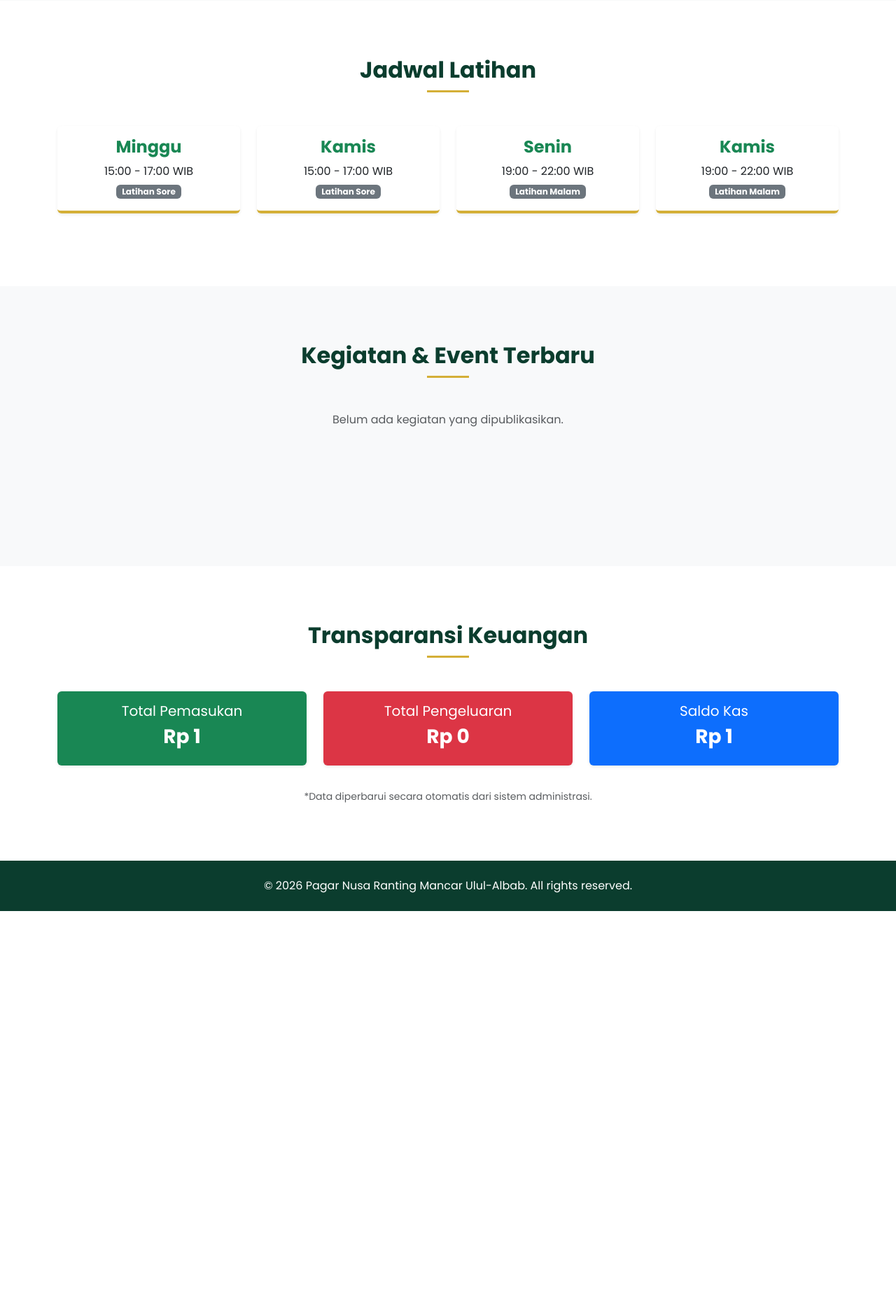
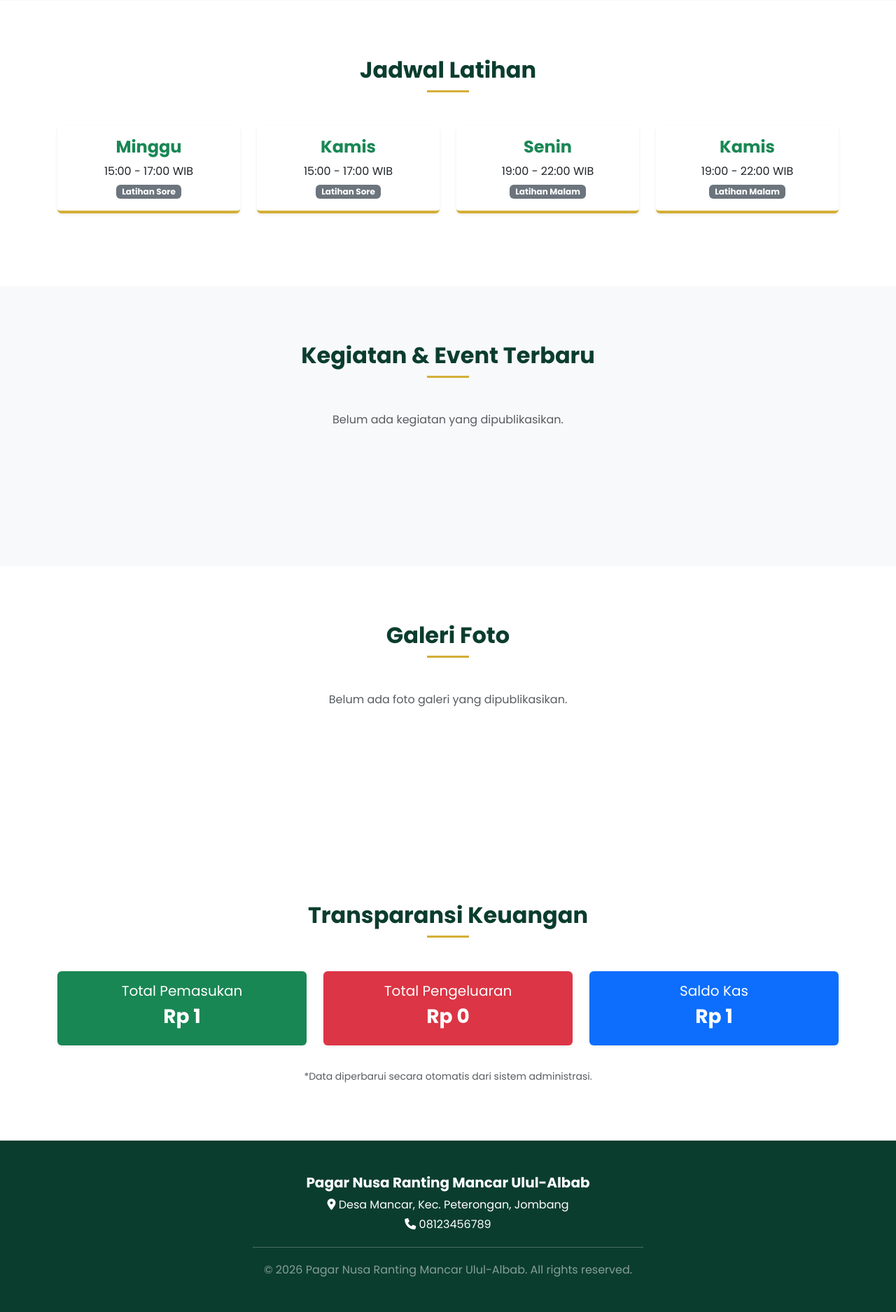
Before and after one commit to SeanDedsec/pagarnusa-ululalbab, a Laravel app: page / in a window 1280 px wide. Shown: the part 1719-3594 px from the top of the page at 70% size. Before the commit the page ends 3021 px from the top, so only its background shows below. Run offline with Laravel 12, Linux system fonts and the light colour scheme; data comes from the database, SQL or seed files in the repository; tables that the repository leaves empty hold one stand-in row (values such as "Sample post"); some libraries are stand-ins or nearby versions.

Commit message:
Fitur: Dinamisasi Identitas Publik dan Section Galeri

```diff
--- a/app/Http/Controllers/Site/HomeController.php
+++ b/app/Http/Controllers/Site/HomeController.php
@@ -3,11 +3,12 @@
 namespace App\Http\Controllers\Site;
 
 use App\Http\Controllers\Controller;
-use Illuminate\Http\Request;
 use App\Models\Pelatih;
 use App\Models\JadwalLatihan;
 use App\Models\Kegiatan;
 use App\Models\Keuangan;
+use App\Models\Pengaturan;
+use App\Models\Galeri;
 
 class HomeController extends Controller
 {
@@ -16,12 +17,23 @@ class HomeController extends Controller
         $pelatih = Pelatih::all();
         $jadwal = JadwalLatihan::all();
 
+        // Kegiatan yang dipublikasi
         $kegiatan = Kegiatan::with('galeri')->where('status_publikasi', 'publikasi')->orderBy('tanggal', 'desc')->take(3)->get();
 
+        // Galeri yang dipublikasi (ambil 6 foto terbaru)
+        $galeri = Galeri::where('status_publikasi', 'publikasi')->orderBy('tanggal', 'desc')->take(6)->get();
+
+        // Transparansi Keuangan
         $totalMasuk = Keuangan::where('jenis_transaksi', 'masuk')->sum('nominal');
         $totalKeluar = Keuangan::where('jenis_transaksi', 'keluar')->sum('nominal');
         $saldo = $totalMasuk - $totalKeluar;
 
-        return view('site.home', compact('pelatih', 'jadwal', 'kegiatan', 'totalMasuk', 'totalKeluar', 'saldo'));
+        $identitas = [
+            'nama_organisasi' => Pengaturan::where('kunci', 'nama_organisasi')->first()->nilai ?? 'Pagar Nusa Ranting Mancar Ulul-Albab',
+            'alamat' => Pengaturan::where('kunci', 'alamat')->first()->nilai ?? 'Desa Mancar, Kec. Peterongan, Jombang',
+            'no_hp' => Pengaturan::where('kunci', 'no_hp')->first()->nilai ?? '08123456789',
+        ];
+
+        return view('site.home', compact('pelatih', 'jadwal', 'kegiatan', 'galeri', 'totalMasuk', 'totalKeluar', 'saldo', 'identitas'));
     }
 }
--- a/resources/views/site/home.blade.php
+++ b/resources/views/site/home.blade.php
@@ -109,8 +109,7 @@
     <nav class="navbar navbar-expand-lg fixed-top">
         <div class="container">
             <a class="navbar-brand" href="#">
-                <img src="https://via.placeholder.com/40" alt="Logo">
-                PAGAR NUSA <br><small style="font-size: 10px; font-weight: 300;">Ranting Mancar Ulul-Albab</small>
+                <img src="https://via.placeholder.com/40" alt="Logo">PAGAR NUSA <br><small style="font-size: 10px; font-weight: 300;">{{ $identitas['nama_organisasi'] }}</small>
             </a>
             <button class="navbar-toggler" type="button" data-bs-toggle="collapse" data-bs-target="#navbarNav">
                 <span class="navbar-toggler-icon" style="filter: invert(1);"></span>
@@ -122,6 +121,7 @@
                     <li class="nav-item"><a class="nav-link" href="#pelatih">Pelatih</a></li>
                     <li class="nav-item"><a class="nav-link" href="#jadwal">Jadwal</a></li>
                     <li class="nav-item"><a class="nav-link" href="#kegiatan">Kegiatan</a></li>
+                    <li class="nav-item"><a class="nav-link" href="#galeri">Galeri</a></li>
                     <li class="nav-item"><a class="nav-link" href="#transparansi">Transparansi</a></li>
                     <li class="nav-item ms-3">
                         <a class="btn btn-emas btn-sm" href="/pendaftaran">Pendaftaran</a>
@@ -135,7 +135,7 @@
         <div class="container">
             <div class="row">
                 <div class="col-lg-8">
-                    <p class="text-uppercase" style="letter-spacing: 2px; color: var(--emas);">Pagar Nusa Ranting Mancar Ulul-Albab</p>
+                    <p class="text-uppercase" style="letter-spacing: 2px; color: var(--emas);">{{ $identitas['nama_organisasi'] }}</p>
                     <h1>Administrasi Tertata,<br><span>Organisasi Lebih Terbuka</span></h1>
                     <p class="lead mt-4">Bersama Pagar Nusa, kita wujudkan generasi yang berakhlak mulia, berilmu, dan berprestasi melalui pencak silat.</p>
                     <div class="mt-4">
@@ -243,6 +243,27 @@
         </div>
     </section>
 
+    <section id="galeri">
+        <div class="container">
+            <h2 class="section-title">Galeri Foto</h2>
+            <div class="row mt-5">
+                @forelse($galeri as $g)
+                <div class="col-md-4 mb-4">
+                    <div class="card border-0 shadow-sm">
+                        <img src="{{ asset('storage/' . $g->file_foto) }}" class="card-img-top" style="height: 250px; object-fit: cover;" alt="{{ $g->judul }}">
+                        <div class="card-body text-center">
+                            <h6 class="fw-bold">{{ $g->judul }}</h6>
+                            <small class="text-muted">{{ \Carbon\Carbon::parse($g->tanggal)->format('d M Y') }}</small>
+                        </div>
+                    </div>
+                </div>
+                @empty
+                <div class="col-12 text-center text-muted">Belum ada foto galeri yang dipublikasikan.</div>
+                @endforelse
+            </div>
+        </div>
+    </section>
+
     <section id="transparansi">
         <div class="container">
             <h2 class="section-title">Transparansi Keuangan</h2>
@@ -278,9 +299,13 @@
         </div>
     </section>
 
-    <footer class="py-4 text-center text-white" style="background-color: var(--hijau-tua);">
+    <footer class="py-5 text-center text-white" style="background-color: var(--hijau-tua);">
         <div class="container">
-            <p class="mb-0">&copy; 2026 Pagar Nusa Ranting Mancar Ulul-Albab. All rights reserved.</p>
+            <h5 class="fw-bold">{{ $identitas['nama_organisasi'] }}</h5>
+            <p class="mb-1"><i class="fas fa-map-marker-alt"></i> {{ $identitas['alamat'] }}</p>
+            <p class="mb-3"><i class="fas fa-phone"></i> {{ $identitas['no_hp'] }}</p>
+            <hr class="bg-light" style="width: 50%; margin: 20px auto;">
+            <p class="mb-0 text-white-50">&copy; {{ date('Y') }} {{ $identitas['nama_organisasi'] }}. All rights reserved.</p>
         </div>
     </footer>
 
--- a/resources/views/site/registration.blade.php
+++ b/resources/views/site/registration.blade.php
@@ -3,7 +3,7 @@
 <head>
     <meta charset="UTF-8">
     <meta name="viewport" content="width=device-width, initial-scale=1.0">
-    <title>Pendaftaran Siswa Baru - Pagar Nusa Ulul-Albab</title>
+    <title>Pendaftaran Siswa Baru - {{ $identitas['nama_organisasi'] }}</title>
 
     <link href="https://cdn.jsdelivr.net/npm/bootstrap@5.3.0/dist/css/bootstrap.min.css" rel="stylesheet">
     <link href="https://fonts.googleapis.com/css2?family=Poppins:wght@300;400;600;700&display=swap" rel="stylesheet">
@@ -73,7 +73,7 @@
     <div class="card card-pendaftaran">
         <div class="card-header-custom">
             <h3 class="mb-1">Pendaftaran Siswa Baru</h3>
-            <p class="mb-0 text-white-50">Pagar Nusa Ranting Mancar Ulul-Albab</p>
+            <p class="mb-0 text-white-50">{{ $identitas['nama_organisasi'] }}</p>
         </div>
 
         <div class="card-body p-4 p-md-5">
--- a/routes/web.php
+++ b/routes/web.php
@@ -18,7 +18,10 @@ use App\Http\Controllers\Admin\SettingController;
 Route::get('/', [HomeController::class, 'index']);
 
 Route::get('/pendaftaran', function () {
-    return view('site.registration');
+    $identitas = [
+        'nama_organisasi' => \App\Models\Pengaturan::where('kunci', 'nama_organisasi')->first()->nilai ?? 'Pagar Nusa Ranting Mancar Ulul-Albab',
+    ];
+    return view('site.registration', compact('identitas'));
 });
 
 Route::post('/pendaftaran', [RegistrationController::class, 'store'])->name('pendaftaran.store');
```
